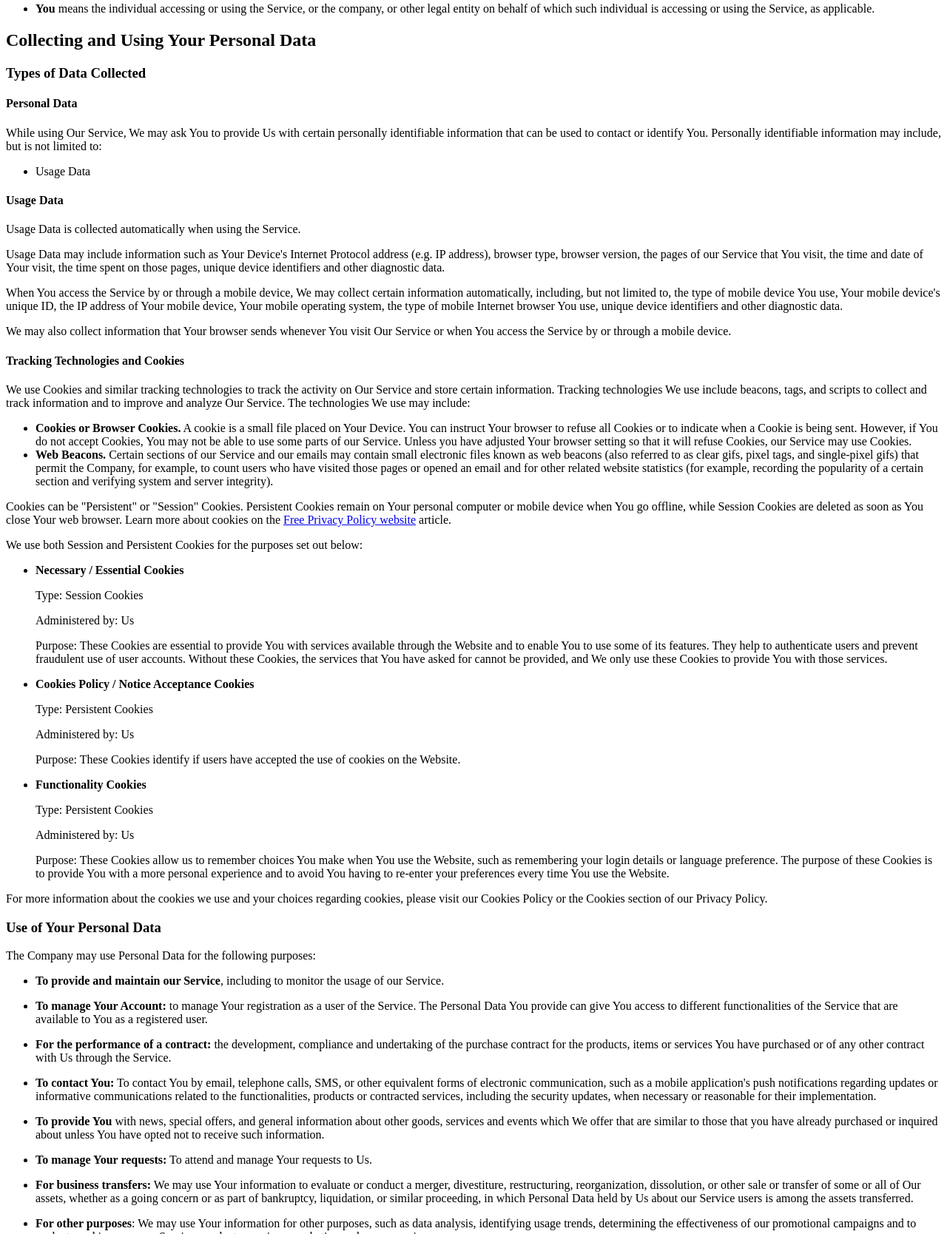
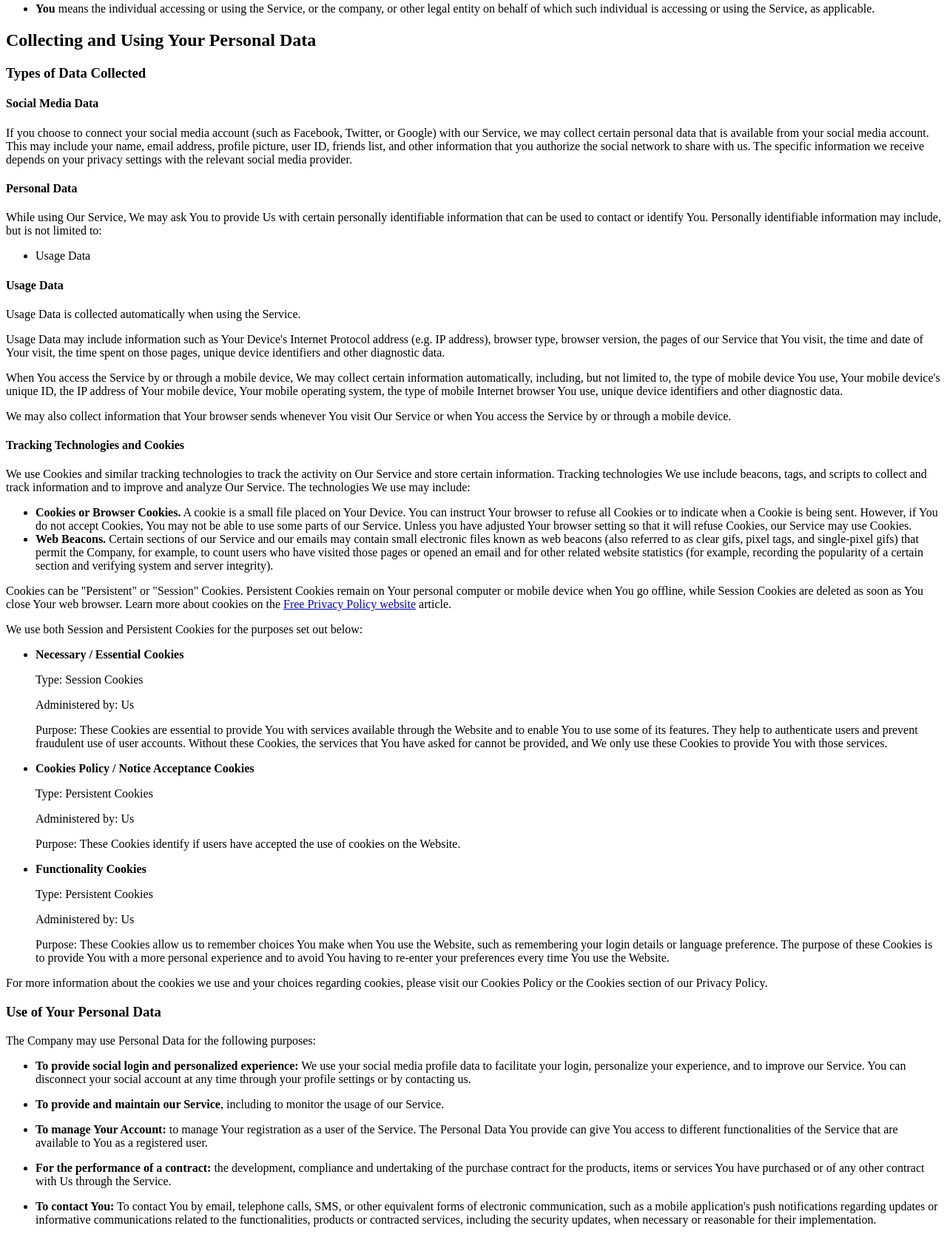
Before and after one commit to odinlab/cs.qillr, a plain HTML site: page privacy-policy/index.html in a window 1280 px wide. Shown: the part 832-2500 px from the top of the page at 74% size. Drawn offline with Linux system fonts and the light colour scheme.

Commit message:
include Social Media Data

```diff
--- a/privacy-policy/index.html
+++ b/privacy-policy/index.html
@@ -47,6 +47,10 @@
 </ul>
 <h2>Collecting and Using Your Personal Data</h2>
 <h3>Types of Data Collected</h3>
+<h4>Social Media Data</h4>
+<p>
+If you choose to connect your social media account (such as Facebook, Twitter, or Google) with our Service, we may collect certain personal data that is available from your social media account. This may include your name, email address, profile picture, user ID, friends list, and other information that you authorize the social network to share with us. The specific information we receive depends on your privacy settings with the relevant social media provider.
+</p>
 <h4>Personal Data</h4>
 <p>While using Our Service, We may ask You to provide Us with certain personally identifiable information that can be used to contact or identify You. Personally identifiable information may include, but is not limited to:</p>
 <ul>
@@ -89,6 +93,10 @@
 <h3>Use of Your Personal Data</h3>
 <p>The Company may use Personal Data for the following purposes:</p>
 <ul>
+<li>
+<strong>To provide social login and personalized experience:</strong>
+We use your social media profile data to facilitate your login, personalize your experience, and to improve our Service. You can disconnect your social account at any time through your profile settings or by contacting us.
+</li>
 <li>
 <p><strong>To provide and maintain our Service</strong>, including to monitor the usage of our Service.</p>
 </li>
```
